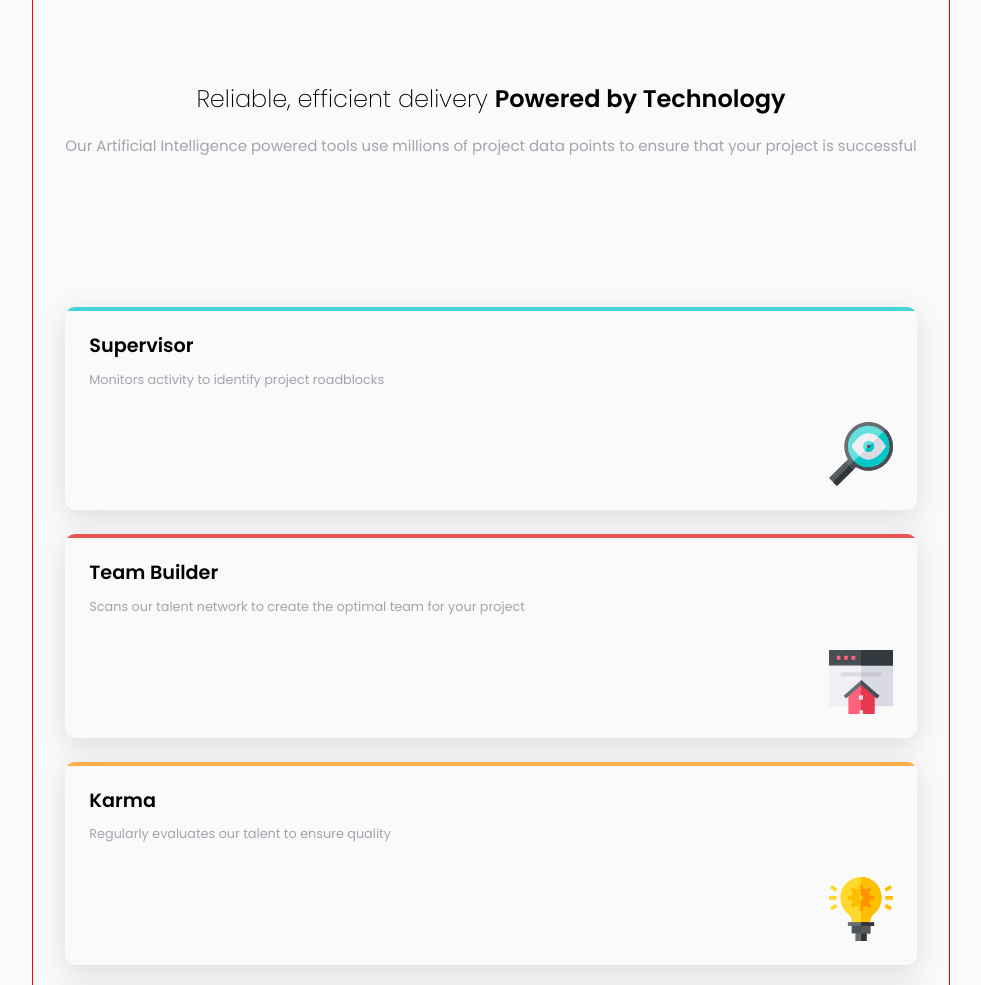
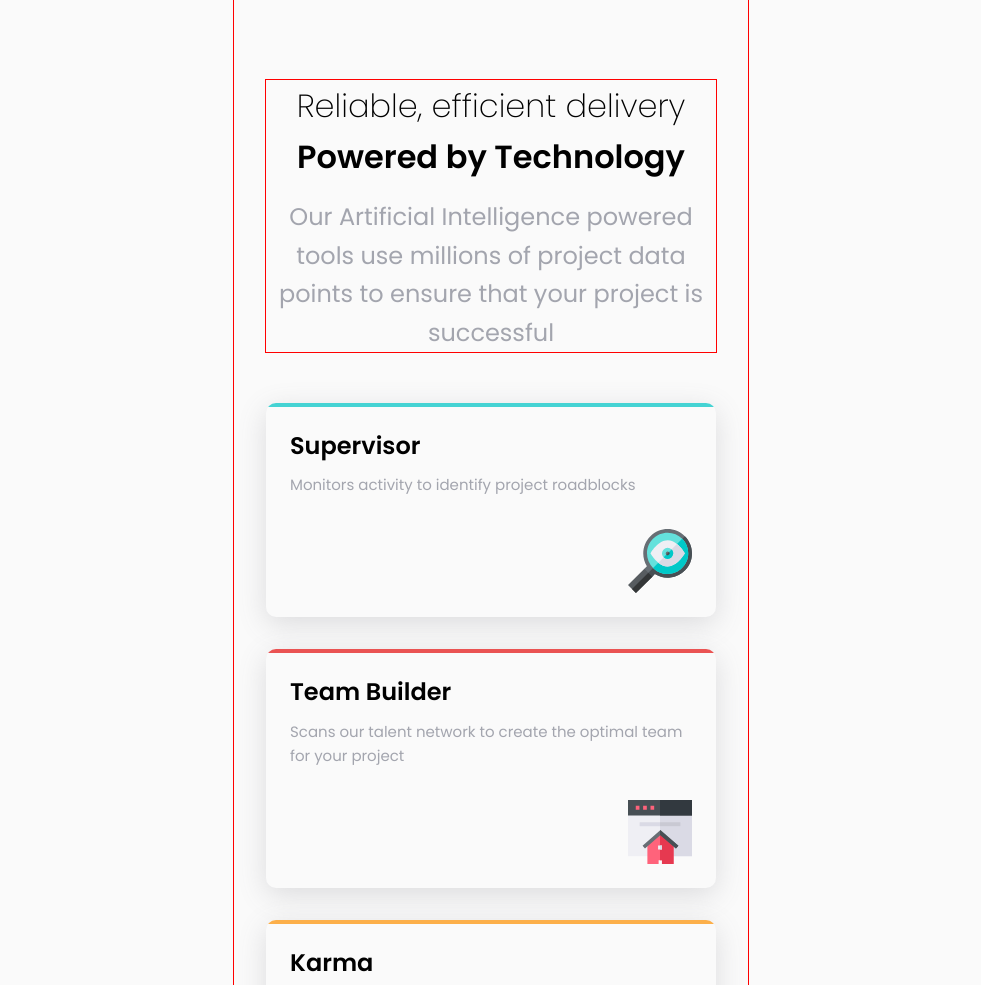
Before and after one commit to ryanschoolbs/four-card-feature-section, a plain HTML site: page index.html in a window 1280 px wide. Shown: the top 985 px of the page, without its empty margins (149-1130 px from the left). Drawn offline with Linux system fonts and the light colour scheme.

Commit message:
add tablet (vertical)

```diff
--- a/index.html
+++ b/index.html
@@ -26,7 +26,7 @@
                data points to ensure that your project is successful
             </p>
          </div>
-         <div class="cards">
+         <div class="cards-wrap">
             <div class="card card-1">
                <span class="card-top"></span>
 
--- a/scss/main.scss
+++ b/scss/main.scss
@@ -26,7 +26,11 @@ body {
 }
 
 .hero-title {
+   outline: 1px solid red;
+   max-width: 450px;
    text-align: center;
+   margin-right: auto;
+   margin-left: auto;
    h1 {
       font-size: $fs-lg;
       font-weight: 200;
@@ -43,8 +47,8 @@ body {
 }
 
 .card {
+   max-width: 450px;
    margin-bottom: 1.5rem;
-
    padding: 1.5rem;
    font-size: $fs-rg;
    border-radius: 10px;
@@ -98,3 +102,37 @@ body {
       background-color: $bt-blue;
    }
 }
+
+@media (min-width: 768px) {
+   body {
+      font-size: $fs-lg;
+   }
+
+   .container {
+      align-items: center;
+   }
+
+   .hero-title {
+      h1 {
+         font-size: 2rem;
+      }
+   }
+
+   .cards-wrap {
+      margin-top: 3rem;
+      .card {
+         // outline: 1px solid red;
+
+         margin-bottom: 2rem;
+         h3 {
+            margin-bottom: 0.5rem;
+            font-size: $fs-lg;
+         }
+
+         p {
+            font-size: $fs-rg;
+            color: $fc-gray-blue;
+         }
+      }
+   }
+}
```
Also changed, not shown: dist/css/main.css.
